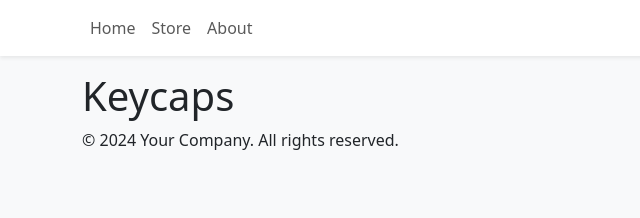
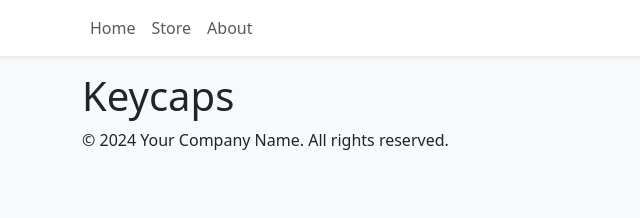
Before and after one commit to aaronmpark/BoardBlueprint, a React (Vite) app: page /keycaps in a window 1280 px wide. Shown: the top 218 px of the page, without its empty margins (0-640 px from the left). Built offline with nearby package versions, Linux system fonts and the light colour scheme.

Commit message:
changed the call to Copyright, call through component

```diff
--- a/src/components/Copyright.tsx
+++ b/src/components/Copyright.tsx
@@ -0,0 +1,12 @@
+const Copyright = () => {
+  return (
+    <footer>
+      <div className="copyright">
+        &copy; {new Date().getFullYear()} Your Company Name. All rights
+        reserved.
+      </div>
+    </footer>
+  );
+};
+
+export default Copyright;
--- a/src/pages/about.tsx
+++ b/src/pages/about.tsx
@@ -1,9 +1,11 @@
+import Copyright from "../components/Copyright";
+
 export function About() {
   return (
     <>
       <h1>About</h1>
-      <footer className="footer">
-        &copy; {new Date().getFullYear()} Your Company. All rights reserved.
+      <footer>
+        <Copyright />
       </footer>
     </>
   );
--- a/src/pages/base.tsx
+++ b/src/pages/base.tsx
@@ -1,9 +1,11 @@
+import Copyright from "../components/Copyright";
+
 export function Base() {
   return (
     <>
       <h1>Base</h1>
-      <footer className="footer">
-        &copy; {new Date().getFullYear()} Your Company. All rights reserved.
+      <footer>
+        <Copyright />
       </footer>
     </>
   );
--- a/src/pages/home.tsx
+++ b/src/pages/home.tsx
@@ -1,6 +1,7 @@
 import { Container, Row, Col, ListGroup } from "react-bootstrap";
 import homeItems from "../data/keyboard.json";
 import { HomeItem } from "../components/HomeItem";
+import Copyright from "../components/Copyright";
 
 export function Home() {
   return (
@@ -20,8 +21,8 @@ export function Home() {
             </Row>
           </Container>
         </div>
-        <footer className="footer">
-          &copy; {new Date().getFullYear()} Your Company. All rights reserved.
+        <footer>
+          <Copyright />
         </footer>
       </div>
     </>
--- a/src/pages/keycaps.tsx
+++ b/src/pages/keycaps.tsx
@@ -1,9 +1,11 @@
+import Copyright from "../components/Copyright";
+
 export function Keycaps() {
   return (
     <>
       <h1>Keycaps</h1>
-      <footer className="footer">
-        &copy; {new Date().getFullYear()} Your Company. All rights reserved.
+      <footer>
+        <Copyright />
       </footer>
     </>
   );
--- a/src/pages/store.tsx
+++ b/src/pages/store.tsx
@@ -1,6 +1,7 @@
 import { Col, Row } from "react-bootstrap";
 import storeItems from "../data/items.json";
 import { StoreItem } from "../components/StoreItem";
+import Copyright from "../components/Copyright";
 
 export function Store() {
   return (
@@ -13,8 +14,8 @@ export function Store() {
           </Col>
         ))}
       </Row>
-      <footer className="footer">
-        &copy; {new Date().getFullYear()} Your Company. All rights reserved.
+      <footer>
+        <Copyright />
       </footer>
     </>
   );
--- a/src/pages/switches.tsx
+++ b/src/pages/switches.tsx
@@ -1,9 +1,11 @@
+import Copyright from "../components/Copyright";
+
 export function Switches() {
   return (
     <>
       <h1>Switches</h1>
-      <footer className="footer">
-        &copy; {new Date().getFullYear()} Your Company. All rights reserved.
+      <footer>
+        <Copyright />
       </footer>
     </>
   );
```
